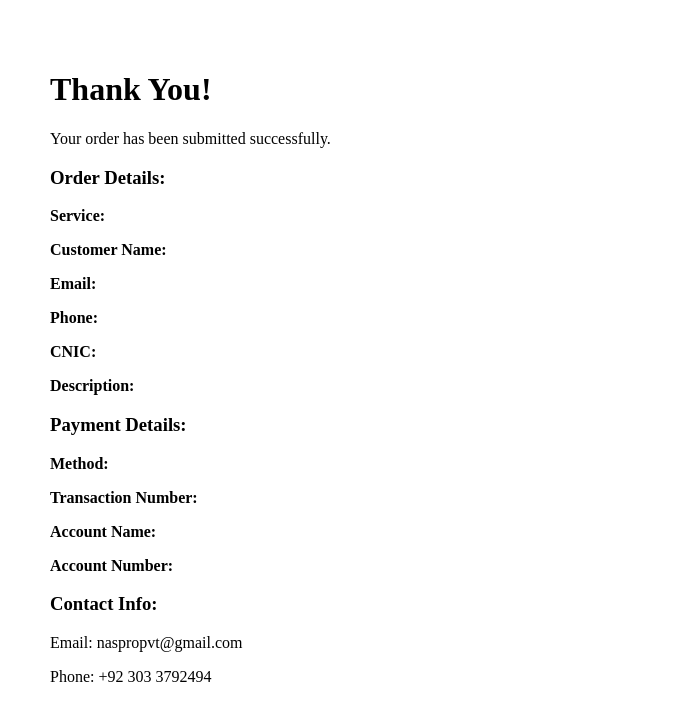
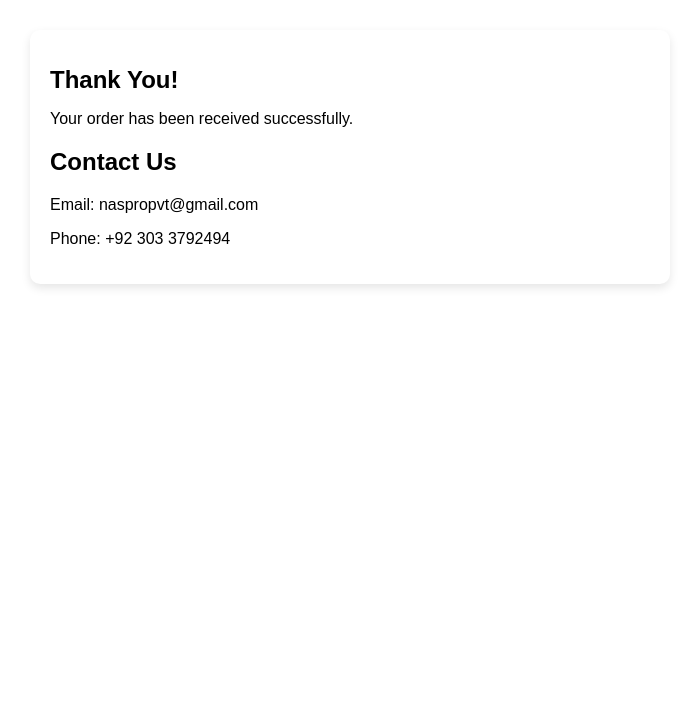
Before and after one commit to naspro-tech/naspro, a Next.js app: page /thankyou in a window 1280 px wide. Shown: the top 720 px of the page, without its empty margins (290-989 px from the left). Built offline with nearby package versions, Linux system fonts and the light colour scheme.

Commit message:
Update thankyou.js

```diff
--- a/pages/thankyou.js
+++ b/pages/thankyou.js
@@ -1,39 +1,23 @@
-import { useRouter } from 'next/router';
-import { useEffect, useState } from 'react';
+import { useRouter } from "next/router";
 
 export default function ThankYou() {
   const router = useRouter();
-  const [data, setData] = useState(null);
-
-  useEffect(() => {
-    if (router.query) setData(router.query);
-  }, [router.query]);
-
-  if (!data) return <p>Loading...</p>;
+  const { service, amount, txnRef } = router.query;
 
   return (
-    <div style={{ maxWidth: 600, margin: '30px auto', padding: 20, background: '#fff', borderRadius: 10 }}>
-      <h1>Thank You!</h1>
-      <p>Your order has been submitted successfully.</p>
+    <div style={container}>
+      <h1 style={heading}>Thank You!</h1>
+      <p>Your order has been received successfully.</p>
+      {txnRef && <p><strong>Order/Transaction Ref:</strong> {txnRef}</p>}
+      {service && <p><strong>Service:</strong> {service}</p>}
+      {amount && <p><strong>Amount:</strong> PKR {amount}</p>}
 
-      <h3>Order Details:</h3>
-      <p><strong>Service:</strong> {data.service}</p>
-      <p><strong>Customer Name:</strong> {data.name}</p>
-      <p><strong>Email:</strong> {data.email}</p>
-      <p><strong>Phone:</strong> {data.phone}</p>
-      <p><strong>CNIC:</strong> {data.cnic}</p>
-      <p><strong>Description:</strong> {data.description}</p>
-
-      <h3>Payment Details:</h3>
-      <p><strong>Method:</strong> {data.paymentMethod}</p>
-      <p><strong>Transaction Number:</strong> {data.txnNumber}</p>
-      <p><strong>Account Name:</strong> {data.accountName}</p>
-      <p><strong>Account Number:</strong> {data.accountNumber}</p>
-      {data.screenshot && <p><strong>Screenshot:</strong> {data.screenshot}</p>}
-
-      <h3>Contact Info:</h3>
+      <h2 style={{ marginTop: 20 }}>Contact Us</h2>
       <p>Email: naspropvt@gmail.com</p>
       <p>Phone: +92 303 3792494</p>
     </div>
   );
 }
+
+const container = { maxWidth: 600, margin: "30px auto", padding: 20, background: "#fff", borderRadius: 10, boxShadow: "0 4px 10px rgba(0,0,0,0.1)", fontFamily: "sans-serif" };
+const heading = { fontSize: "1.5rem", marginBottom: 10 };
```
